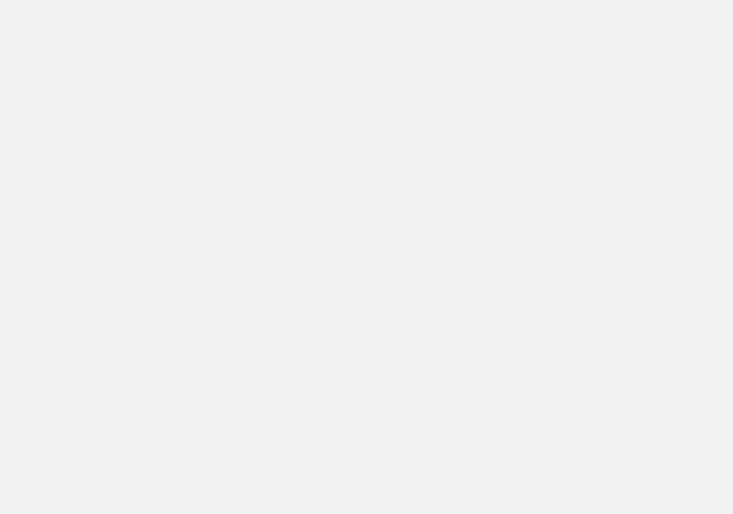
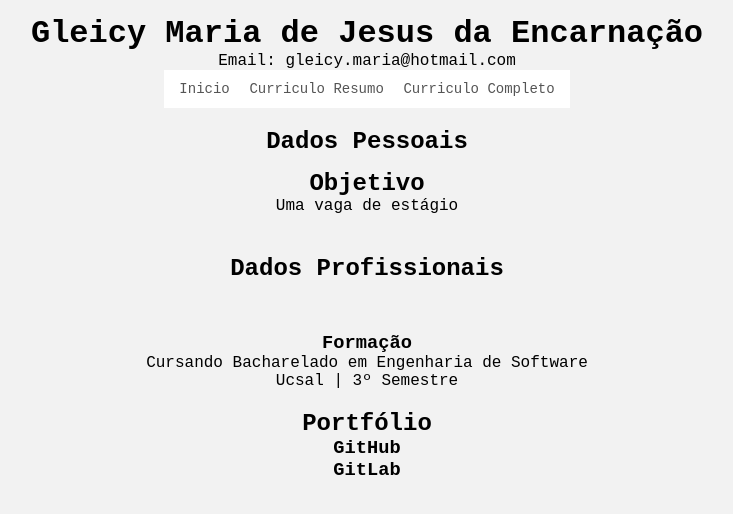
Before and after one commit to GleicyMaria/site, a plain HTML site: page completo.html in a window 1280 px wide. Shown: the whole page, without its empty margins (273-1006 px from the left). Drawn offline with Linux system fonts and the light colour scheme.

Commit message:
alteraçoes nos arquivos completo e resumo

```diff
--- a/completo.html
+++ b/completo.html
@@ -1,4 +1,4 @@
-<!DOCTYPE html>
+<DOCTYPE html>
 <html>
 <head>
 	<title>Curriculo Completo</title>
@@ -6,5 +6,38 @@
 </head>
 <body>
 
+
+	<h1 id="name"> Gleicy Maria de Jesus da Encarnação </h1>
+		<p> Email: gleicy.maria@hotmail.com</p>
+
+
+		<div id="menu">
+		<ul>
+			<li> <a href="index.html">Inicio</a>
+			<li><a href="resumo.html">Curriculo Resumo</a></li>
+			<li><a href="completo.html">Curriculo Completo</a></li>
+
+
+	    </ul>
+
+	</div>
+
+
+        <h2 id="dados_pessoais">Dados Pessoais </h2>
+
+		<h2 id ="objetivo">Objetivo</h2>
+		<p> Uma vaga de estágio </p>
+
+
+     	<h2 id="dados_profi">Dados Profissionais </h2>
+
+     	<h3 id = "formacao">Formação</h3>
+     	<p> Cursando Bacharelado em Engenharia de Software <br> Ucsal | 3º Semestre </p>
+
+		<h2 id = "port"> Portfólio</h2>
+		<h3 class="ref"><a href="https://github.com/GleicyMaria"> GitHub</a></h3>
+		<h3 class = ref><a href="https://gitlab.com/GleicyMaria"> GitLab </a></h3>
+
+
 </body>
 </html>
```
Also changed, not shown: index.html (+0 -8 lines), resumo.html (+16 -0 lines).
